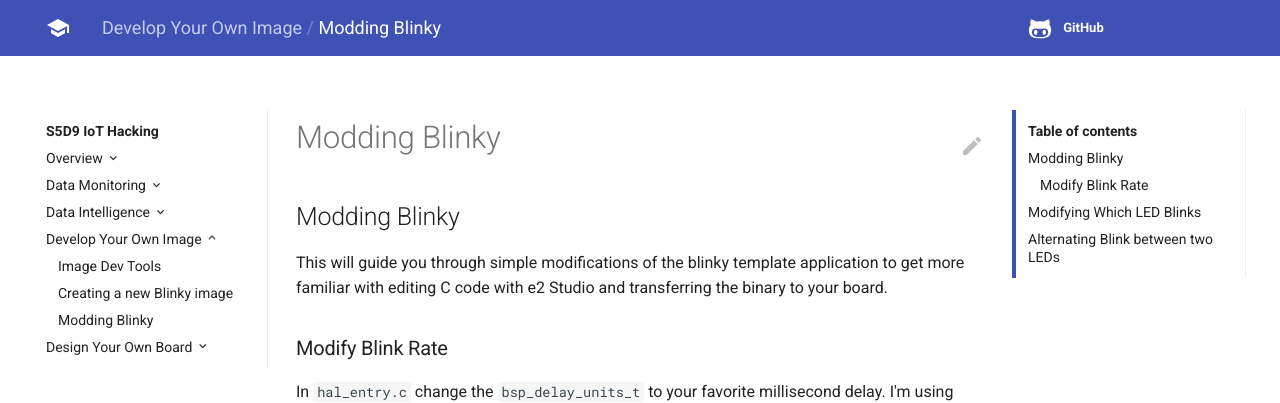
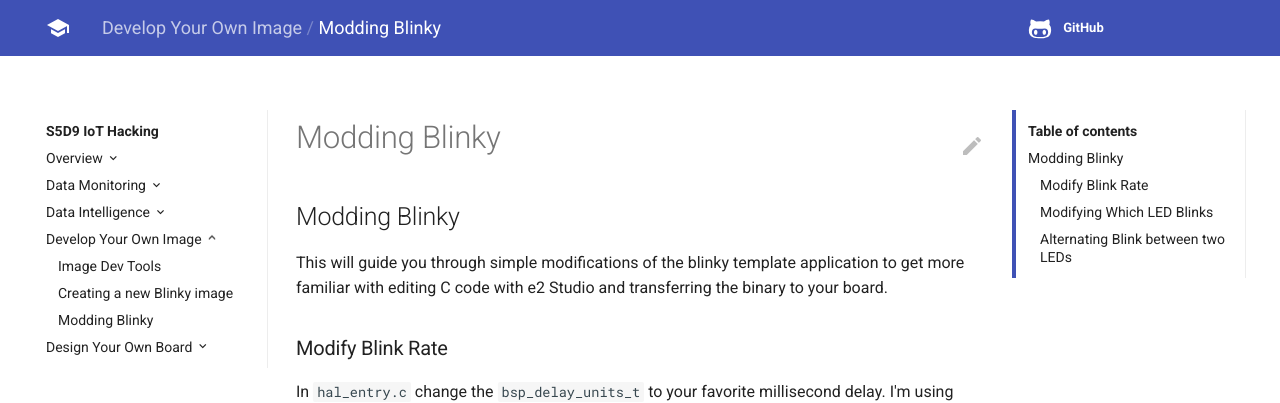
Before and after one commit to codetricity/s5d9-hacking, an MkDocs documentation site: the page built from docs/synergy/blinkymods.md, in a window 1280 px wide and 900 px high. Shown: the top 403 px of the window. Built offline with MkDocs 1.6.1 and Material for MkDocs 9.7.7, drawn with Linux system fonts in a browser that asks for light colours; old or Windows-style settings are respelled for this version of MkDocs.

```diff
--- a/docs/synergy/blinkymods.md
+++ b/docs/synergy/blinkymods.md
@@ -16,7 +16,7 @@ Look for `bsp_delay_units`.
 
 <iframe width="560" height="315" src="https://www.youtube.com/embed/_fXya_Rx5Lg" frameborder="0" allowfullscreen></iframe>
 
-## Modifying Which LED Blinks
+### Modifying Which LED Blinks
 
 in `hal_entry.c` comment out the `for` loop that displays all LEDs and select the LEDs you want to blink with one or more of these array elements:
 
@@ -30,7 +30,7 @@ I'm going to flash only the green LED, `leds.p_leds[0]`
 
 <iframe width="560" height="315" src="https://www.youtube.com/embed/8H9B5rBN7po" frameborder="0" allowfullscreen></iframe>
 
-## Alternating Blink between two LEDs
+### Alternating Blink between two LEDs
 
 In order to alternate LEDs, you need to flip the state of at least LED. If the LED is *on* then turn it off.
 If you use one statement to flip all the LEDs to on, then all LEDs will go on, regardless of the
```
